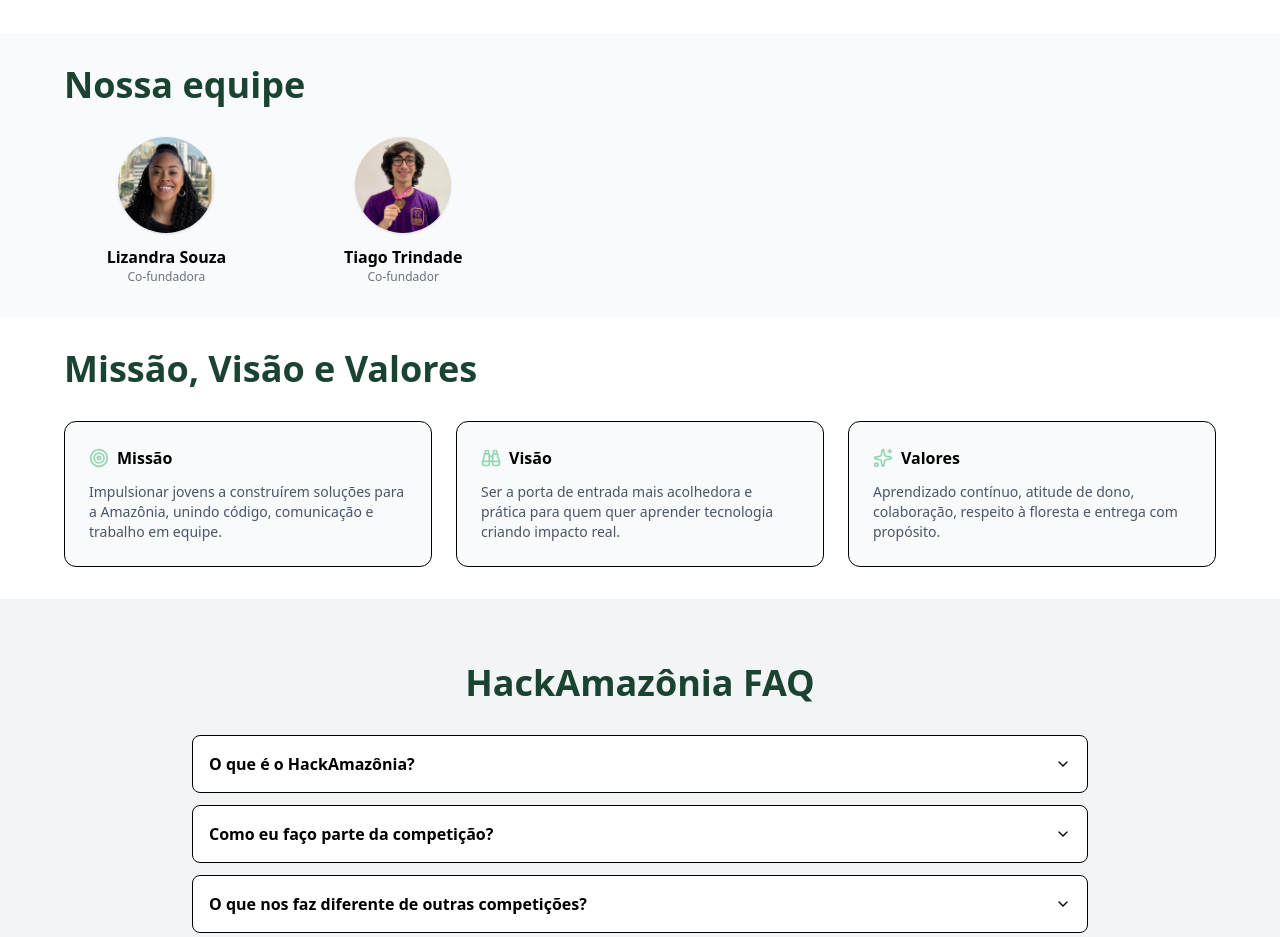
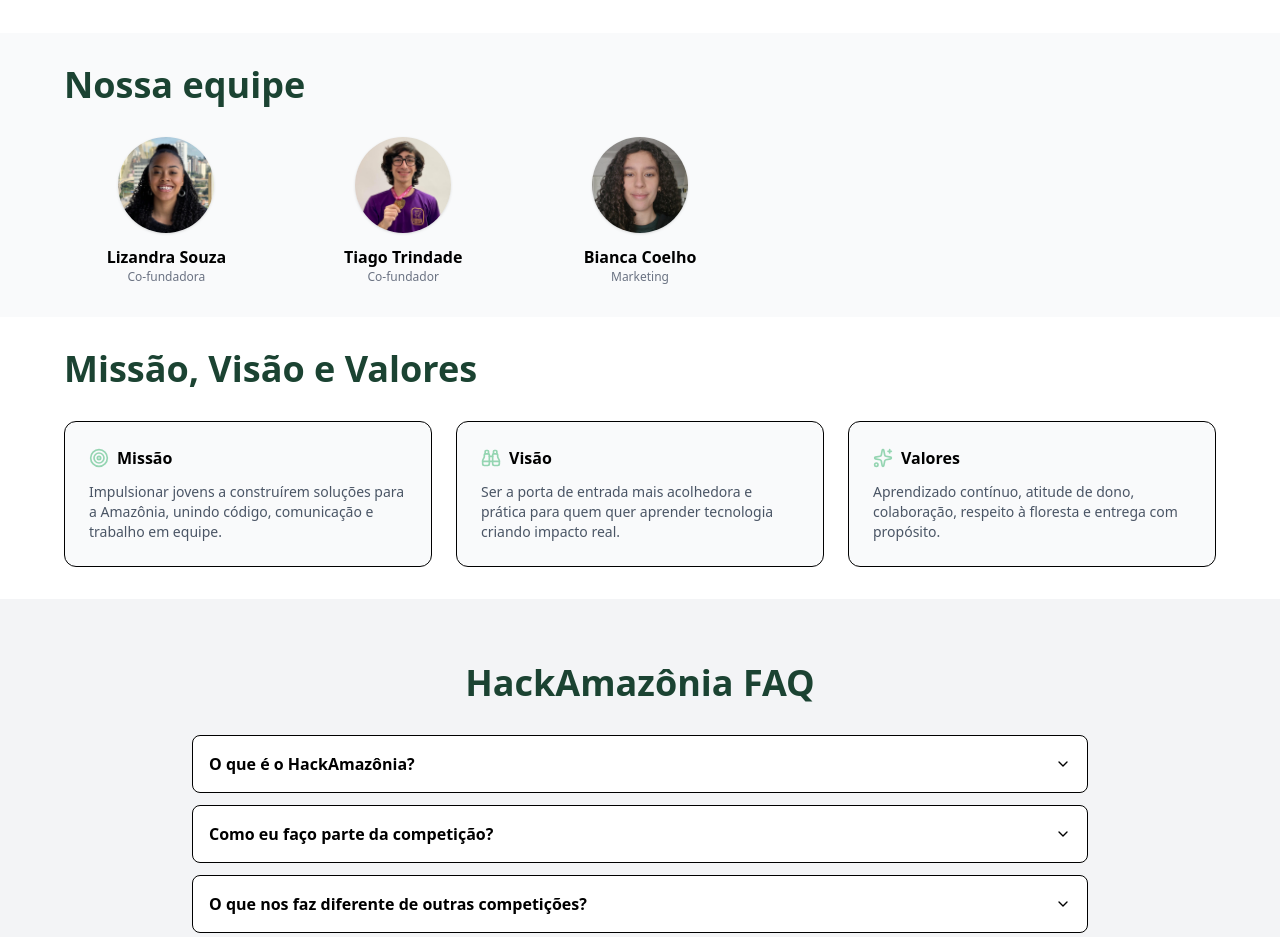
Before and after one commit to HackAmazonia/website, a website: page src/about.html in a window 1280 px wide. Shown: the part 860-1797 px from the top of the page. Drawn offline with nearby package versions, Linux system fonts and the light colour scheme; files that its build step writes are made by us from their sources.

Commit message:
Add Bianca to the team

```diff
--- a/src/about.html
+++ b/src/about.html
@@ -134,6 +134,13 @@
             class="w-24 h-24 mx-auto rounded-full shadow object-cover" />
           <p class="mt-3 font-semibold">Tiago Trindade</p>
           <p class="text-xs text-gray-500">Co-fundador</p>
+        </div>
+
+        <div class="text-center">
+          <img src="./assets/img/bianca.jpg" alt="Bianca Coelho"
+            class="w-24 h-24 mx-auto rounded-full shadow object-cover" />
+          <p class="mt-3 font-semibold">Bianca Coelho</p>
+          <p class="text-xs text-gray-500">Marketing</p>
         </div>
       </div>
     </div>
```
Also changed, not shown: src/assets/img/bianca.jpg (added).
